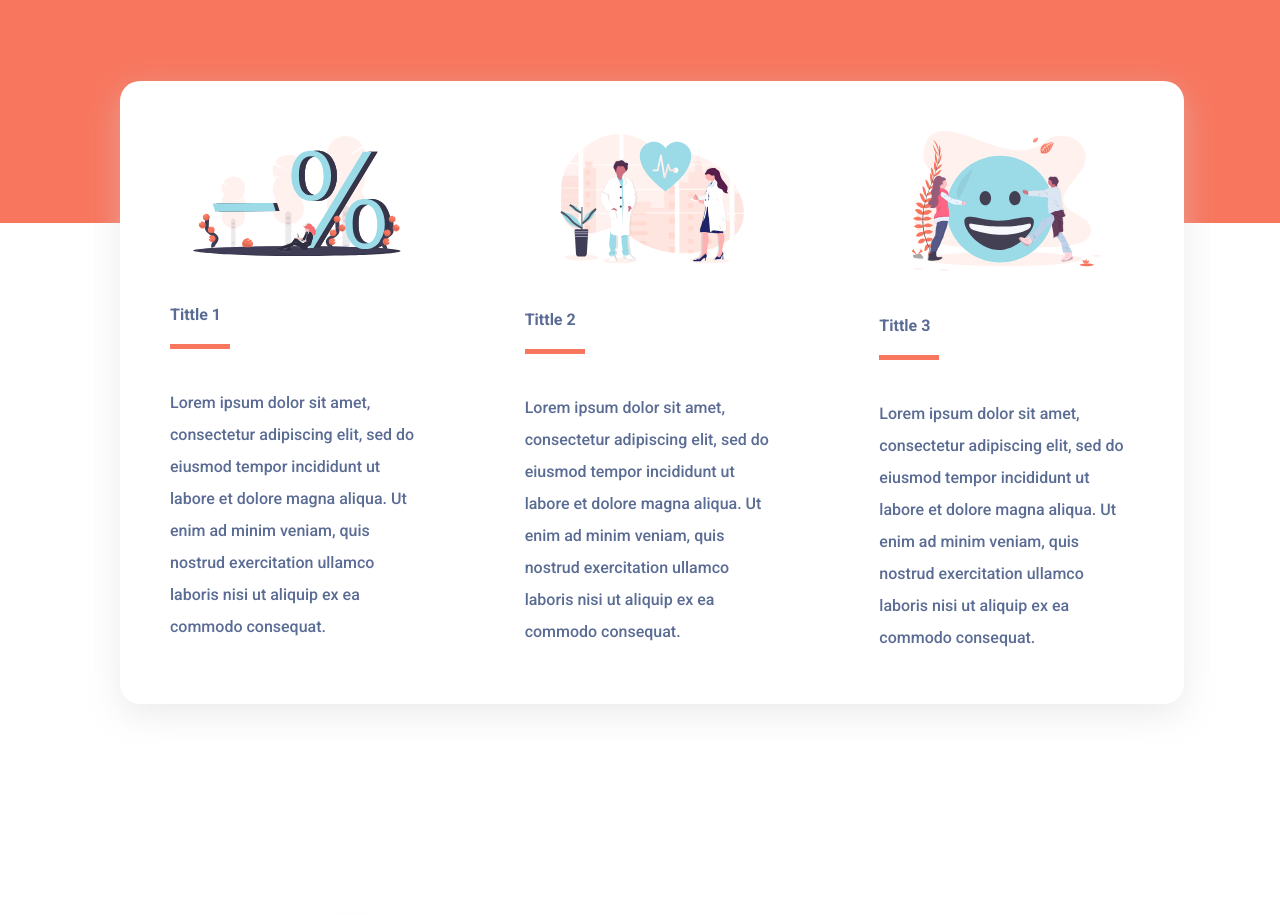
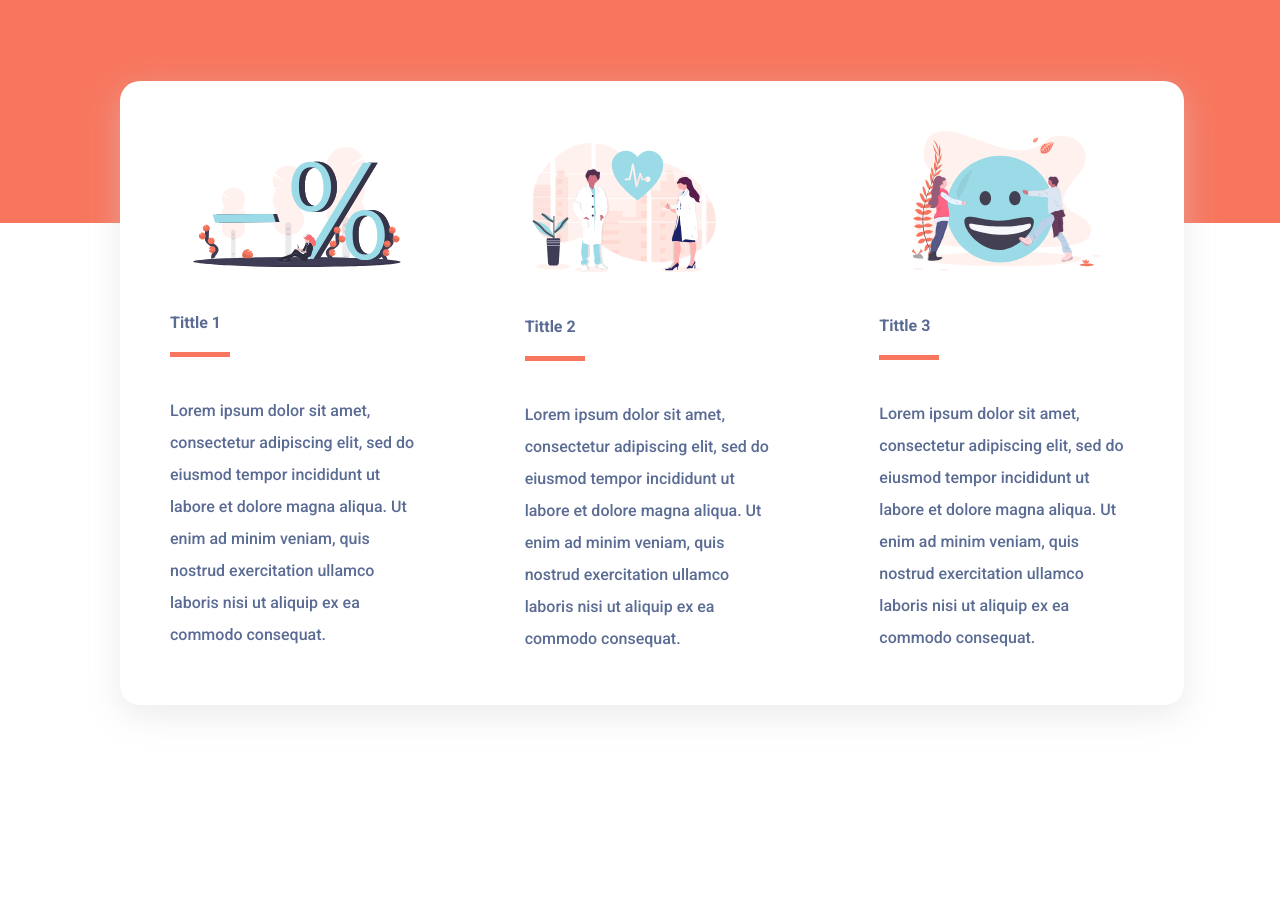
Before and after one commit to kakuliniec/Orange, a website built with Parcel: page index.html in a window 1280 px wide. Shown: the part 800-1715 px from the top of the page. Built offline with nearby package versions, Linux system fonts and the light colour scheme.

Commit message:
padding in img1, img2, changes img names in html

```diff
--- a/index.html
+++ b/index.html
@@ -55,7 +55,7 @@
                 <div class="offer__table">
                     <div class="offer__collumn">
                         <div class="offer__pic">
-                            <img src="./src/assets/icon/illustration1.svg" class="offer__img" alt="ikona procentów">
+                            <img src="./src/assets/icon/illustration1.svg" class="offer__img1" alt="ikona procentów">
                         </div>
                         <div class="offer__inside">
                             <h2 class="offer__header">Tittle 1</h2>
@@ -70,7 +70,7 @@
                     </div>
                     <div class="offer__collumn">
                         <div class="offer__pic">
-                            <img src="./src/assets/icon/illustration2.svg" class="offer__img" alt="ikona lekarzy">
+                            <img src="./src/assets/icon/illustration2.svg" class="offer__img2" alt="ikona lekarzy">
                         </div>
                         <div class="offer__inside">
                             <h2 class="offer__header">Tittle 2</h2>
@@ -85,7 +85,7 @@
                     </div>
                     <div class="offer__collumn">
                         <div class="offer__pic">
-                            <img src="./src/assets/icon/illustration3.svg" class="offer__img"
+                            <img src="./src/assets/icon/illustration3.svg" class="offer__img3"
                                 alt="ikona ludzi trzymających buźkę">
                         </div>
                         <div class="offer__inside">
--- a/src/scss/sections/offer.scss
+++ b/src/scss/sections/offer.scss
@@ -42,8 +42,16 @@
         padding-bottom: 27px;
     }
 
-    &__img {
+    &__img1 {
+        padding-top: 14px;
     }
+
+    &__img2 {
+        padding-top: 12px;
+        padding-right: 56px;
+    }
+
+    &__img3 {}
 
     &__pic {
         display: flex;
```
